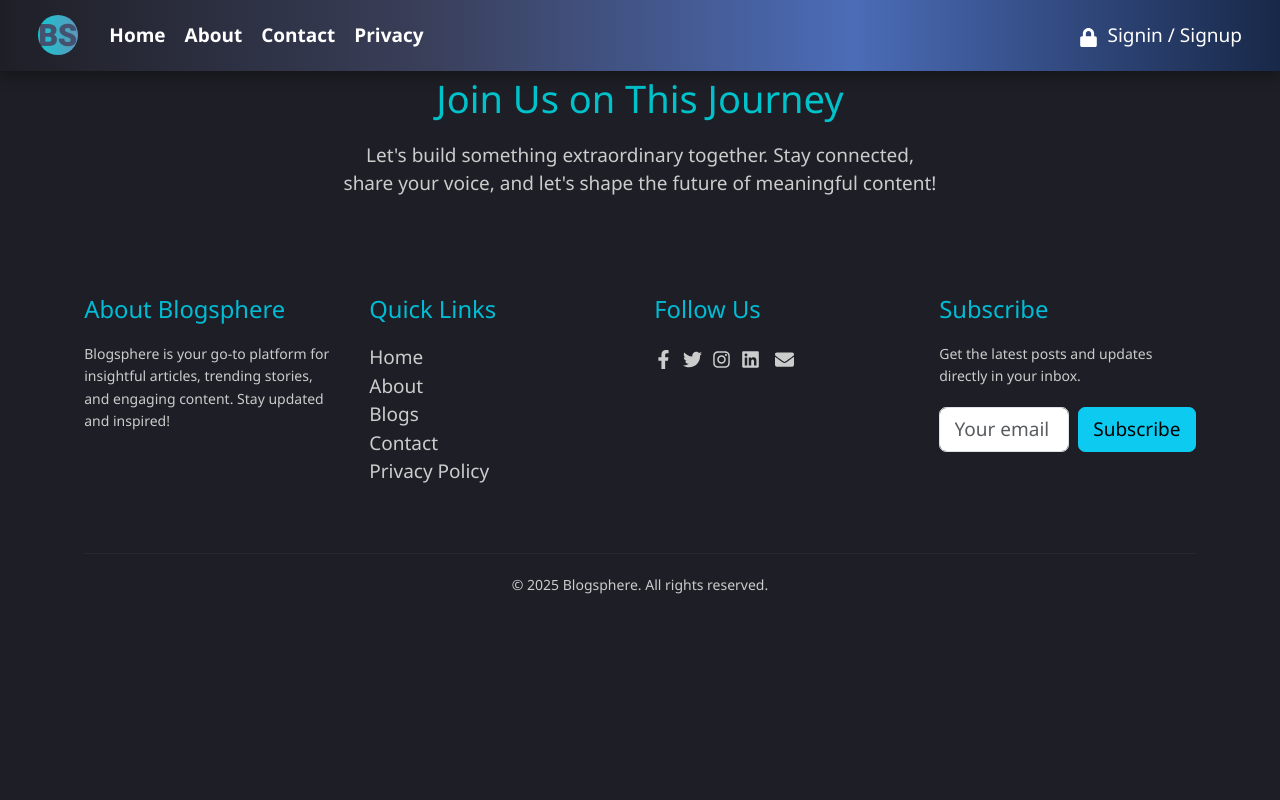
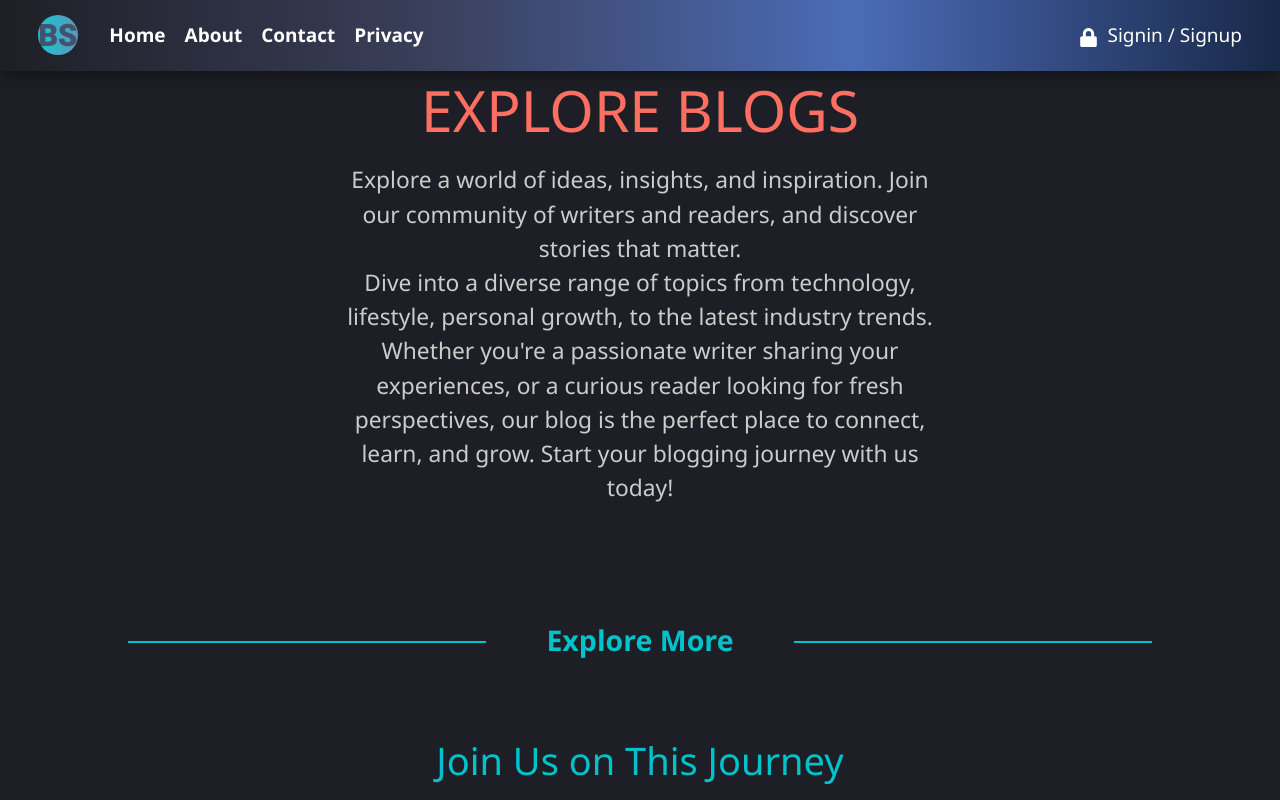
Before and after one commit to usmanhameed2017/blogsphere, a React (Vite) app: page /blogs in a window 1280 px wide. Shown: the top 800 px of the page. Built offline with nearby package versions, Linux system fonts and the light colour scheme; no server answers.

Commit message:
Blog page setup

```diff
--- a/src/App.jsx
+++ b/src/App.jsx
@@ -7,6 +7,7 @@ import Footer from './components/footer';
 import Contact from './pages/Contact';
 import Login from './pages/Login';
 import AuthProvider from './context/auth';
+import Blogs from './pages/Blogs';
 
 
 function App()
@@ -19,6 +20,7 @@ function App()
           <Route path='/' element={ <Home /> } />
           <Route path='/about' element={ <About /> } />
           <Route path='/contact' element={ <Contact /> } />
+          <Route path='/blogs' element={ <Blogs /> } />
           <Route path='/login' element={ <Login /> } />
         </Routes>
 
--- a/src/index.css
+++ b/src/index.css
@@ -422,8 +422,8 @@ a {
   height: 100vh;
   margin: 0;
   padding: 0;
-  overflow-x: hidden; /* Remove horizontal scroll */
-  flex-wrap: nowrap; /* default no wrap */
+  overflow-x: hidden;
+  flex-wrap: nowrap;
 }
 
 .contact-left,
--- /dev/null
+++ b/src/pages/Blogs.jsx
@@ -0,0 +1,24 @@
+import React from 'react';
+
+function Blogs()
+{
+    return (
+        <div className="blog-container">
+            {/* Hero Section */}
+            <section className="home-hero" style={{ backgroundColor: '#1e1f26', color: 'white', padding: '4rem 2rem', textAlign: 'center' }}>
+                <h1 className=''>EXPLORE BLOGS</h1>
+                <p>Explore a world of ideas, insights, and inspiration. Join our community of writers and readers, and discover stories that matter.</p>
+                <p>
+                    Dive into a diverse range of topics from technology, lifestyle, personal growth, to the latest industry trends.
+                    Whether you're a passionate writer sharing your experiences, or a curious reader looking for fresh perspectives,
+                    our blog is the perfect place to connect, learn, and grow. Start your blogging journey with us today!
+                </p>
+            </section>
+
+            {/* Divider */}
+            <div className="section-divider">Explore More</div>
+        </div>
+    );
+}
+
+export default Blogs;
```
